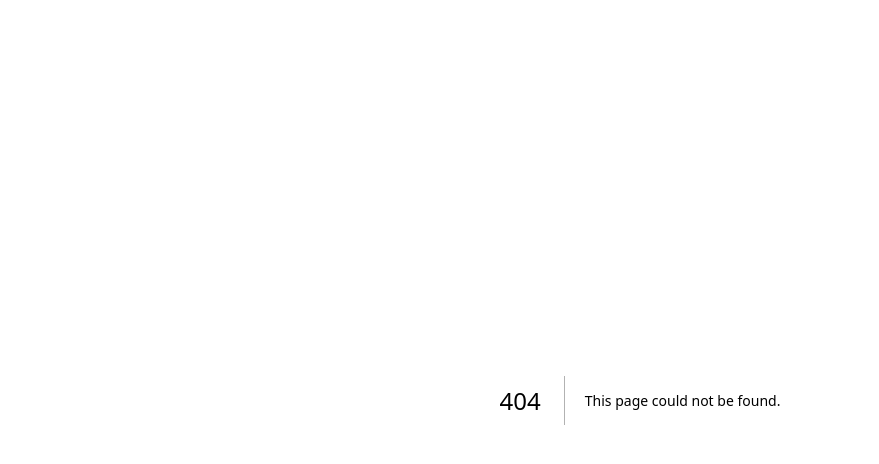
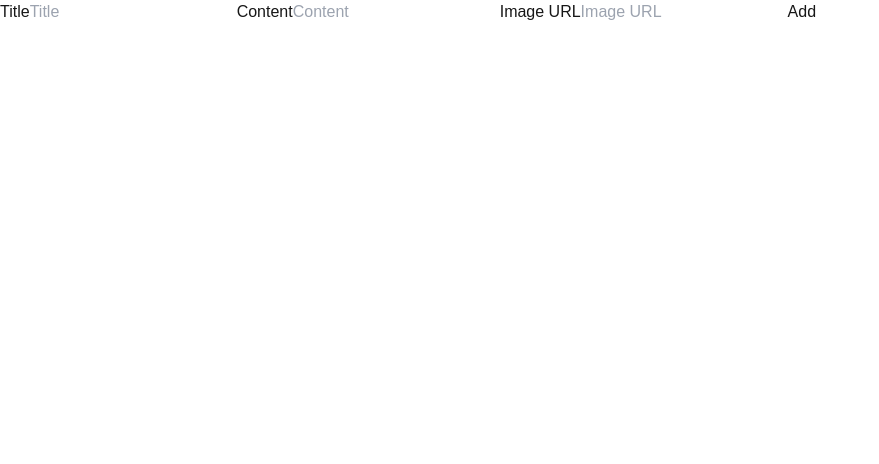
Before and after one commit to wingchichan/week8-project-comment-form-nextjs-tailwind, a Next.js app: page /newPost in a window 1280 px wide. Before the commit this address had no page. Shown: the top 464 px of the page, without its empty margins (0-879 px from the left). Built offline with nearby package versions, Linux system fonts and the light colour scheme.

Commit message:
add post working

```diff
--- /dev/null
+++ b/src/app/newPost/page.js
@@ -0,0 +1,39 @@
+import pg from "pg";
+
+export default function Page() {
+  async function handleAddPost(formData) {
+    "use server";
+    const db = new pg.Pool({ connectionString: process.env.DB_CONN });
+
+    const title = formData.get("title");
+    const image = formData.get("image");
+
+    await db.query(`INSERT INTO posts (title, image) VALUES ($1, $2)`, [
+      title,
+      image,
+    ]);
+  }
+  return (
+    <form action={handleAddPost}>
+      <label htmlFor="title">Title</label>
+      <input id="title" name="title" placeholder="Title" type="text" required />
+      <label htmlFor="content">Content</label>
+      <input
+        id="content"
+        name="content"
+        placeholder="Content"
+        type="text"
+        required
+      />
+      <label htmlFor="image">Image URL</label>
+      <input
+        id="image"
+        name="image"
+        placeholder="Image URL"
+        type="text"
+        required
+      />
+      <button>Add</button>
+    </form>
+  );
+}
--- a/src/app/page.js
+++ b/src/app/page.js
@@ -10,8 +10,8 @@ export default function Home() {
       </header>
       <main>
         <Link href="/posts">Your posts</Link>
-        {/* shows all posts */}
-        {/* click on individual post to go to post[id] page.js */}
+        <Link href="/newPost">Add post</Link>
+
         {/* add new post */}
       </main>
       <footer></footer>
```
